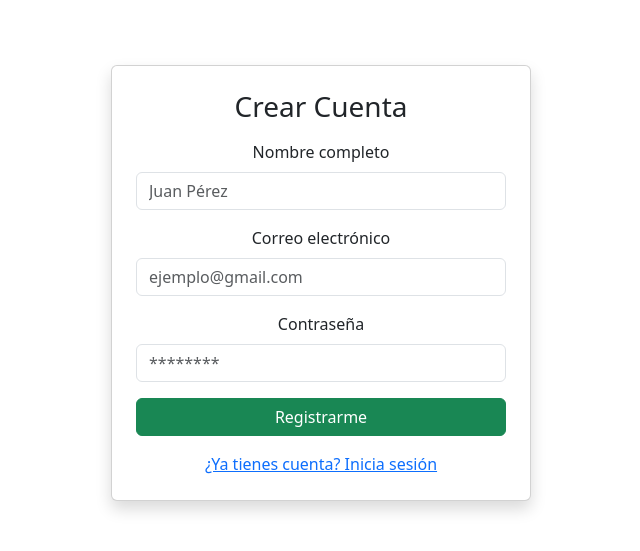
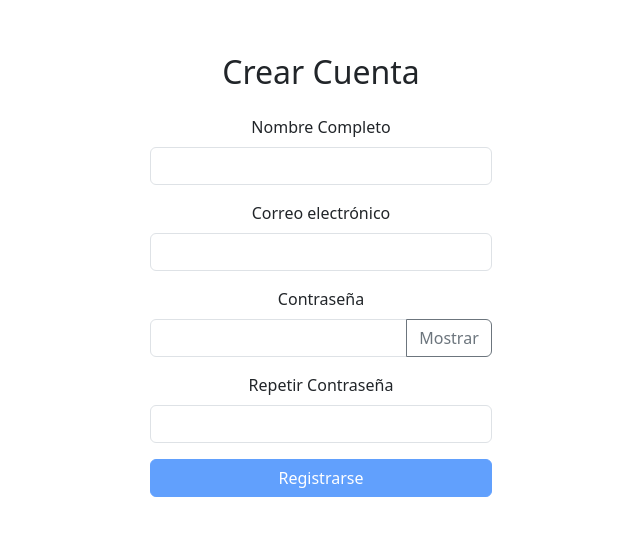
Before and after one commit to WilderDuarte/ProgInter150, a React (Vite) app: page /register in a window 1280 px wide. Shown: the part 149-700 px from the top of the page, without its empty margins (319-959 px from the left). Built offline with nearby package versions, Linux system fonts and the light colour scheme.

Commit message:
interaccióndel  register  page

```diff
--- a/src/pages/RegisterPage/RegisterPage.jsx
+++ b/src/pages/RegisterPage/RegisterPage.jsx
@@ -1,32 +1,204 @@
+// ✔ Estados (useState)
+// ✔ Objetos en JS
+// ✔ Eventos onChange, onSubmit
+// ✔ Validación básica con if
+// ✔ Mostrar/ocultar contraseña (DOM dinámico)
+// ✔ Render condicional (error && …)
+// ✔ Evaluación de fortaleza de contraseña
+// ✔ Deshabilitar botón según condiciones
+// ✔ Limpiar formulario
+
+// En este ejercicio los estudiantes aprenderán a convertir un formulario estático en una vista completamente interactiva utilizando JavaScript aplicado dentro de React.
+// Se trabajan los conceptos fundamentales para crear aplicaciones reales:
+
+// Estados con useState para almacenar los valores del formulario.
+
+// Objetos en JavaScript para agrupar los datos ingresados por el usuario.
+
+// Eventos onChange y onSubmit para reaccionar a lo que escribe el usuario y al envío del formulario.
+
+// Validaciones básicas con if, incluyendo campos obligatorios y longitud mínima.
+
+// Comparación de contraseñas y manejo de errores dinámicos.
+
+// Mostrar/Ocultar contraseña modificando el tipo del input de forma interactiva.
+
+// Fortaleza de la contraseña con cambios visuales según el texto ingresado.
+
+// Render condicional para mostrar mensajes solo cuando son necesarios.
+
+// Deshabilitar el botón hasta que el formulario esté correctamente completado.
+
+// Limpieza del formulario una vez finaliza el proceso.
+
+// Este ejercicio introduce a los aprendices a la base de la manipulación del estado, manejo de eventos, validación y retroalimentación visual en React, preparando el camino para formularios conectados a bases de datos y backend más adelante.
+
+import { useState } from "react";
+
 function RegisterPage() {
+  const [form, setForm] = useState({
+    name: "",
+    email: "",
+    password: "",
+    repeatPassword: "",
+  });
+
+  const [showPassword, setShowPassword] = useState(false);
+  const [error, setError] = useState("");
+  const [success, setSuccess] = useState("");
+
+  const handleChange = (e) => {
+    setForm({
+      ...form,
+      [e.target.name]: e.target.value,
+    });
+  };
+
+  const handleSubmit = (e) => {
+    e.preventDefault();
+
+    const { name, email, password, repeatPassword } = form;
+
+    // Validaciones
+    if (!name || !email || !password || !repeatPassword) {
+      setError("Todos los campos son obligatorios.");
+      setSuccess("");
+      return;
+    }
+
+    if (password.length < 6) {
+      setError("La contraseña debe tener al menos 6 caracteres.");
+      setSuccess("");
+      return;
+    }
+
+    if (password !== repeatPassword) {
+      setError("Las contraseñas no coinciden.");
+      setSuccess("");
+      return;
+    }
+
+    setError("");
+    setSuccess("Usuario registrado correctamente.");
+
+    console.log("Datos del usuario:", form);
+
+    setForm({
+      name: "",
+      email: "",
+      password: "",
+      repeatPassword: "",
+    });
+  };
+
+  const passwordStrength = () => {
+    const len = form.password.length;
+    if (!len) return "";
+    if (len < 4) return "Débil";
+    if (len < 8) return "Media";
+    return "Fuerte";
+  };
+
+  const strengthColor = () => {
+    const len = form.password.length;
+    if (!len) return "";
+    if (len < 4) return "text-danger";
+    if (len < 8) return "text-warning";
+    return "text-success";
+  };
+
   return (
-    <div className="container d-flex justify-content-center align-items-center vh-100">
-      <div className="card p-4 shadow" style={{ width: "420px" }}>
-        <h3 className="text-center mb-3">Crear Cuenta</h3>
+    <div className="container mt-5" style={{ maxWidth: "500px" }}>
+      <h2 className="text-center mb-4">Crear Cuenta</h2>
 
-        <form>
+      {/* Mensajes */}
+      {error && <div className="alert alert-danger">{error}</div>}
+      {success && <div className="alert alert-success">{success}</div>}
+
+      <form onSubmit={handleSubmit}>
+        {/* Nombre */}
         <div className="mb-3">
-            <label className="form-label">Nombre completo</label>
-            <input type="text" className="form-control" placeholder="Juan Pérez" />
+          <label className="form-label">Nombre Completo</label>
+          <input
+            name="name"
+            type="text"
+            className="form-control"
+            value={form.name}
+            onChange={handleChange}
+          />
         </div>
 
+        {/* Email */}
         <div className="mb-3">
           <label className="form-label">Correo electrónico</label>
-            <input type="email" className="form-control" placeholder="ejemplo@gmail.com" />
+          <input
+            name="email"
+            type="email"
+            className="form-control"
+            value={form.email}
+            onChange={handleChange}
+          />
         </div>
 
+        {/* Contraseña */}
         <div className="mb-3">
           <label className="form-label">Contraseña</label>
-            <input type="password" className="form-control" placeholder="********" />
+          <div className="input-group">
+            <input
+              name="password"
+              type={showPassword ? "text" : "password"}
+              className="form-control"
+              value={form.password}
+              onChange={handleChange}
+            />
+            <button
+              type="button"
+              className="btn btn-outline-secondary"
+              onClick={() => setShowPassword(!showPassword)}
+            >
+              {showPassword ? "Ocultar" : "Mostrar"}
+            </button>
           </div>
 
-          <button className="btn btn-success w-100">Registrarme</button>
+          {form.password && (
+            <small className={strengthColor()}>
+              Fortaleza: {passwordStrength()}
+            </small>
+          )}
+        </div>
+
+        {/* Repetir contraseña */}
+        <div className="mb-3">
+          <label className="form-label">Repetir Contraseña</label>
+          <input
+            name="repeatPassword"
+            type="password"
+            className="form-control"
+            value={form.repeatPassword}
+            onChange={handleChange}
+          />
+
+          {form.repeatPassword &&
+            form.password !== form.repeatPassword && (
+              <small className="text-danger">
+                Las contraseñas no coinciden.
+              </small>
+            )}
+        </div>
+
+        <button
+          type="submit"
+          className="btn btn-primary w-100"
+          disabled={
+            !form.name ||
+            !form.email ||
+            !form.password ||
+            !form.repeatPassword
+          }
+        >
+          Registrarse
+        </button>
       </form>
-
-        <div className="text-center mt-3">
-          <a href="#">¿Ya tienes cuenta? Inicia sesión</a>
-        </div>
-      </div>
     </div>
   );
 }
```
Lines whose indentation alone changed are shown as unchanged.
